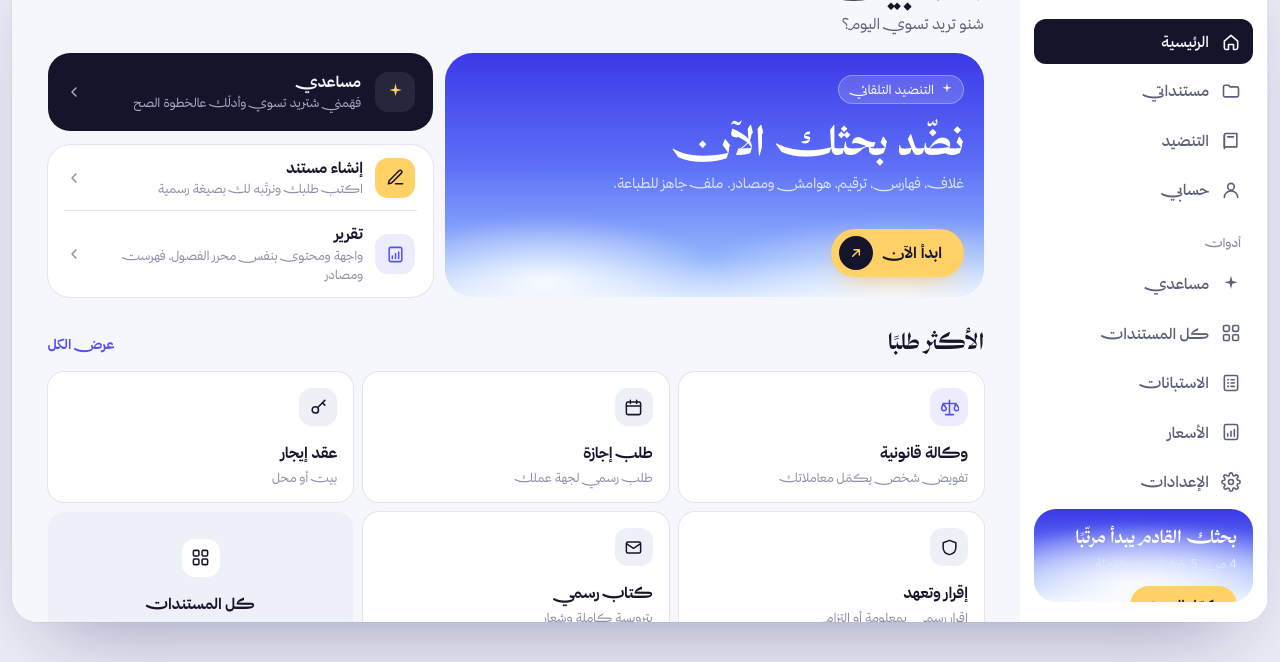
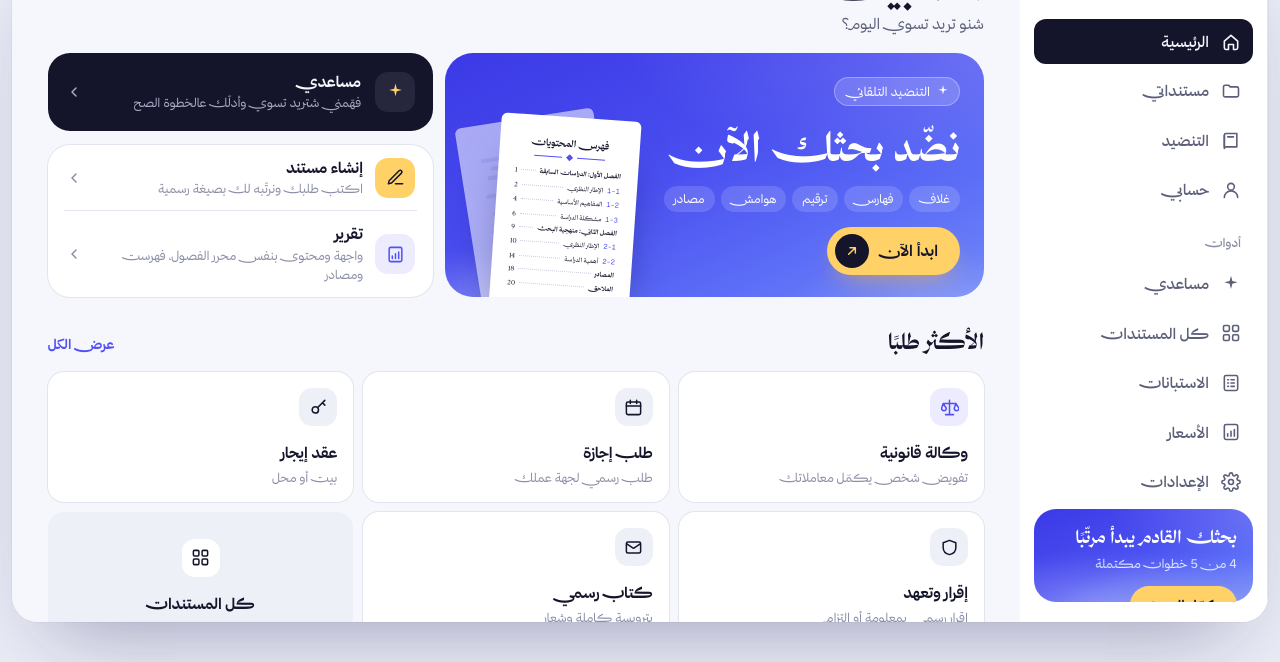
Before and after one commit to s43ci/Accounts, a plain HTML site: page sigha-app/index.html in a window 1280 px wide. Shown: the part 145-807 px from the top of the page. Drawn offline with nearby package versions, Linux system fonts and the light colour scheme.

Commit message:
Deepen blue cards and add paper art to the home typeset card
Co-Authored-By: Claude Opus 5.5 <noreply@anthropic.com>
Claude-Session: https://claude.ai/code/session_019ZzCvwjNXsp5XDD3guJBT3

```diff
--- a/sigha-app/index.html
+++ b/sigha-app/index.html
@@ -214,10 +214,10 @@ button{font:inherit;color:inherit;background:none;border:0;padding:0;cursor:poin
 .foot .fnote{position:absolute;bottom:100%;inset-inline:18px;color:var(--faint);font-size:12px;text-align:center}
 
 /* sky hero */
-.sky{position:relative;overflow:hidden;isolation:isolate;border-radius:var(--r-xl);color:var(--on-sky);background:linear-gradient(180deg,var(--sky-1),var(--sky-2) 45%,var(--sky-3) 85%,var(--sky-4))}
-.sky::before,.sky::after{content:"";position:absolute;z-index:-1;border-radius:50%;background:radial-gradient(closest-side,rgba(255,255,255,.9),rgba(255,255,255,0));filter:blur(4px)}
-.sky::before{width:360px;height:130px;bottom:-50px;left:-80px}
-.sky::after{width:420px;height:150px;bottom:-70px;right:-120px;opacity:.85}
+.sky{position:relative;overflow:hidden;isolation:isolate;border-radius:var(--r-xl);color:var(--on-sky);background:radial-gradient(120% 90% at 100% 0%,rgba(255,255,255,.16),transparent 55%),linear-gradient(155deg,var(--sky-1) 0%,#4A4FF0 45%,var(--sky-2) 75%,#6F86F8 100%)}
+.sky::before,.sky::after{content:"";position:absolute;z-index:-1;border-radius:50%;background:radial-gradient(closest-side,rgba(255,255,255,.55),rgba(255,255,255,0));filter:blur(6px);pointer-events:none}
+.sky::before{width:300px;height:110px;bottom:-60px;left:-90px;opacity:.5}
+.sky::after{width:340px;height:120px;bottom:-70px;right:-140px;opacity:.35}
 .sky .k{display:inline-flex;align-items:center;gap:6px;font-size:12.5px;padding:4px 10px 4px 12px;border-radius:999px;background:rgba(255,255,255,.16);box-shadow:inset 0 0 0 1px rgba(255,255,255,.3)}
 .sky .k .i{width:14px;height:14px}
 .sky h2{font-family:var(--f-display);font-weight:700;font-size:30px;line-height:1.3;margin-top:10px}
@@ -228,6 +228,17 @@ button{font:inherit;color:inherit;background:none;border:0;padding:0;cursor:poin
 .hello h1{font-family:var(--f-display);font-weight:700;font-size:34px;line-height:1.3}
 .hello p{color:var(--muted)}
 .hero-card{padding:22px 20px 20px;display:flex;flex-direction:column;gap:16px;min-height:220px;justify-content:space-between}
+.hero-card.big{flex-direction:row;align-items:stretch;gap:12px;padding:24px 24px 0;min-height:240px}
+.hero-card .hc-copy{flex:1;min-width:0;display:flex;flex-direction:column;gap:14px;padding-bottom:22px}
+.hero-card .hc-copy .btn{margin-top:auto;align-self:flex-start}
+.hero-card .tags{display:flex;gap:6px;flex-wrap:wrap}
+.hero-card .tags span{font-size:12px;padding:3px 10px;border-radius:999px;background:rgba(255,255,255,.14);color:#fff}
+.hc-art{position:relative;width:170px;flex:none;align-self:flex-end;height:190px}
+.hc-art .pp{position:absolute;bottom:-18px;width:140px;padding:12% 10%;font-size:6.5px;line-height:1.6}
+.hc-art .pp:first-child{left:0;transform:rotate(-9deg);opacity:.55}
+.hc-art .pp:last-child{left:26px;transform:rotate(4deg);box-shadow:0 30px 50px -20px rgba(10,10,60,.6)}
+.hc-art .pp .ttl{font-size:10px}
+@container app (max-width: 420px){.hero-card.big h2{font-size:27px}.hc-art{width:118px;height:160px}.hc-art .pp{width:104px}.hc-art .pp:last-child{left:14px}.hero-card.big{padding:20px 18px 0}}
 .duo{display:grid;gap:12px}
 .ai-card{background:var(--night);color:var(--on-night);border-radius:var(--r-l);padding:18px;display:flex;gap:14px;align-items:center}
 .ai-card .ri{background:rgba(255,255,255,.08);color:var(--hl)}
@@ -539,7 +550,7 @@ function add(id,g,name,tab,fn,o){S.push({id:id,g:g,name:name,tab:tab,fn:fn,foot:
 var G1='الرئيسية والحساب',G2='بحث التخرج',G3='التقارير وترتيب بحث جاهز',G4='الاستبانات',G5='المستندات';
 
 add('s01',G1,'الرئيسية','home',function(){return '<div class="hello" style="padding-top:22px"><h1>هلا بيك</h1><p>شنو تريد تسوي اليوم؟</p></div>'+
- '<div class="duo"><a class="sky hero-card" href="#s12"><div><span class="k">'+I('spark')+'التنضيد التلقائي</span><h2>نضّد بحثك الآن</h2><p>غلاف، فهارس، ترقيم، هوامش ومصادر. ملف جاهز للطباعة.</p></div><span class="btn hl" style="align-self:flex-start">ابدأ الآن<span class="arr">'+I('arrow')+'</span></span></a>'+
+ '<div class="duo"><a class="sky hero-card big" href="#s12"><div class="hc-copy"><span class="k" style="align-self:flex-start">'+I('spark')+'التنضيد التلقائي</span><h2 style="margin:0">نضّد بحثك الآن</h2><div class="tags"><span>غلاف</span><span>فهارس</span><span>ترقيم</span><span>هوامش</span><span>مصادر</span></div><span class="btn hl">ابدأ الآن<span class="arr">'+I('arrow')+'</span></span></div><div class="hc-art" aria-hidden="true">'+P.blank(9)+P.toc()+'</div></a>'+
  '<div class="stack"><a class="ai-card" href="#s09"><span class="ri">'+I('spark')+'</span><span class="rt"><b>مساعدي</b><small>فهّمني شتريد تسوي وأدلّك عالخطوة الصح</small></span>'+I('chev','chev')+'</a>'+
  '<div class="blk" style="padding:6px 16px"><div class="rows">'+row('pen','إنشاء مستند','اكتب طلبك ونرتّبه لك بصيغة رسمية',{tone:'hl',go:'s45'})+row('chart','تقرير','واجهة ومحتوى بنفس محرر الفصول، فهرست ومصادر',{tone:'ind',go:'s33'})+'</div></div></div></div>'+
  '<div class="sec-h"><h2>الأكثر طلبًا</h2><a href="#s42">عرض الكل</a></div><div class="tiles">'+
```
